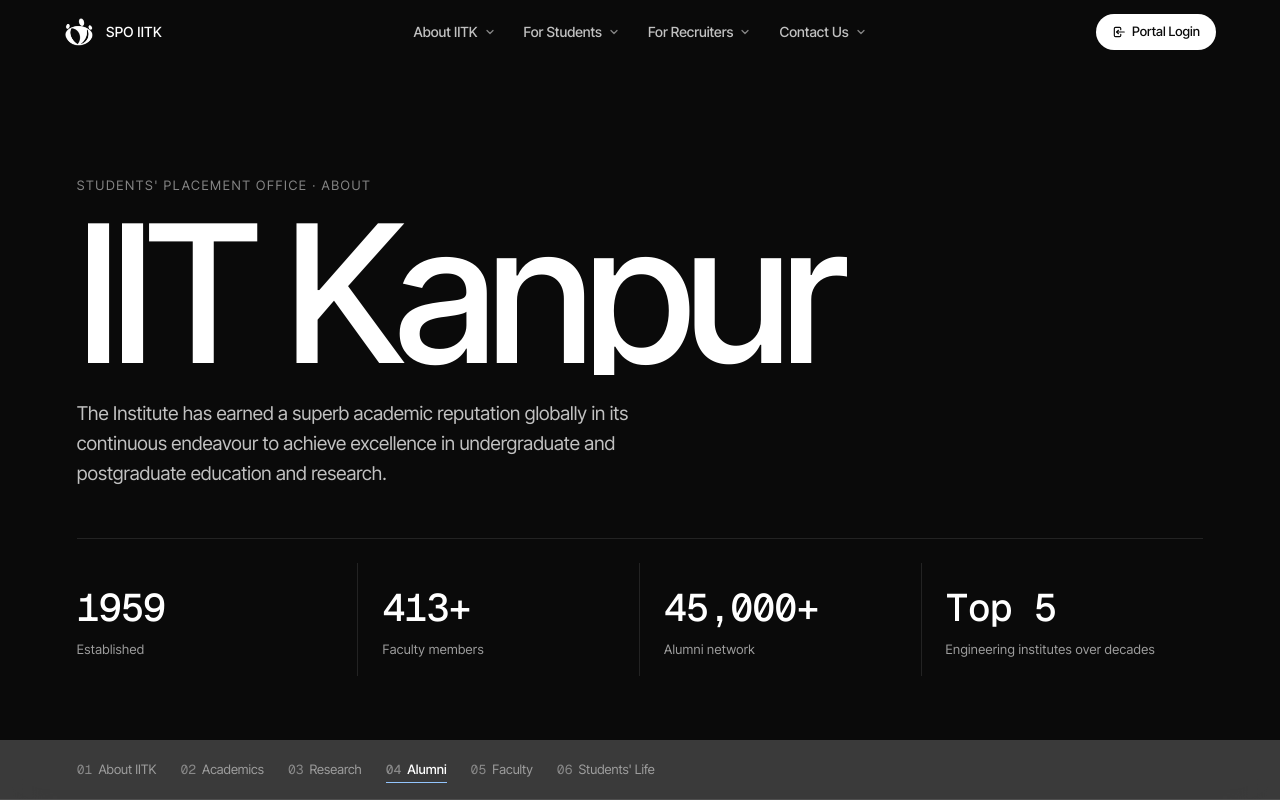
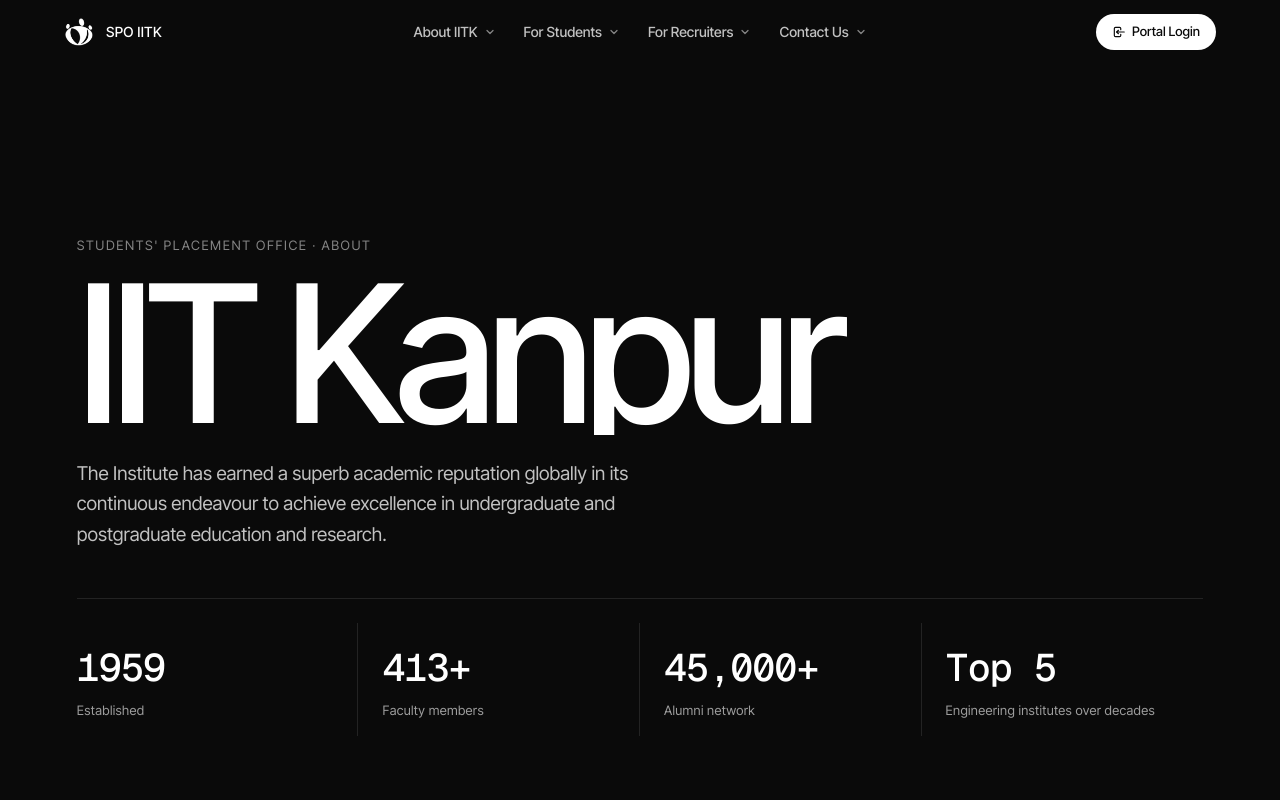
Before and after one commit to ujjwalPrakash-spike/spo-website-new, a Next.js app: page /about in a window 1280 px wide. Shown: the top 800 px of the page. Built offline with nearby package versions, Linux system fonts and the light colour scheme.

Commit message:
fix(layout): set About and Coordinators hero sections to min-h-screen so secondary navbar is hidden until scroll

```diff
--- a/components/features/about/AboutHero.tsx
+++ b/components/features/about/AboutHero.tsx
@@ -58,7 +58,7 @@
   const shouldReduceMotion = useReducedMotion();
 
   return (
-    <section className="relative w-full min-h-[88svh] bg-neutral-950 text-white flex flex-col justify-between pt-16">
+    <section className="relative w-full min-h-screen bg-neutral-950 text-white flex flex-col justify-between pt-16">
       <Navbar tone="dark" variant="bar" />
 
       {/* Spacer to push content down and create intentional empty space */}
--- a/components/features/coordinators/CoordinatorsHero.tsx
+++ b/components/features/coordinators/CoordinatorsHero.tsx
@@ -23,7 +23,7 @@
   ];
 
   return (
-    <section className="relative w-full min-h-[80svh] bg-neutral-950 text-white flex flex-col justify-between overflow-hidden pt-16">
+    <section className="relative w-full min-h-screen bg-neutral-950 text-white flex flex-col justify-between overflow-hidden pt-16">
       <Navbar tone="dark" variant="bar" />
 
       <div className="flex-1 min-h-[10vh]" />
```
